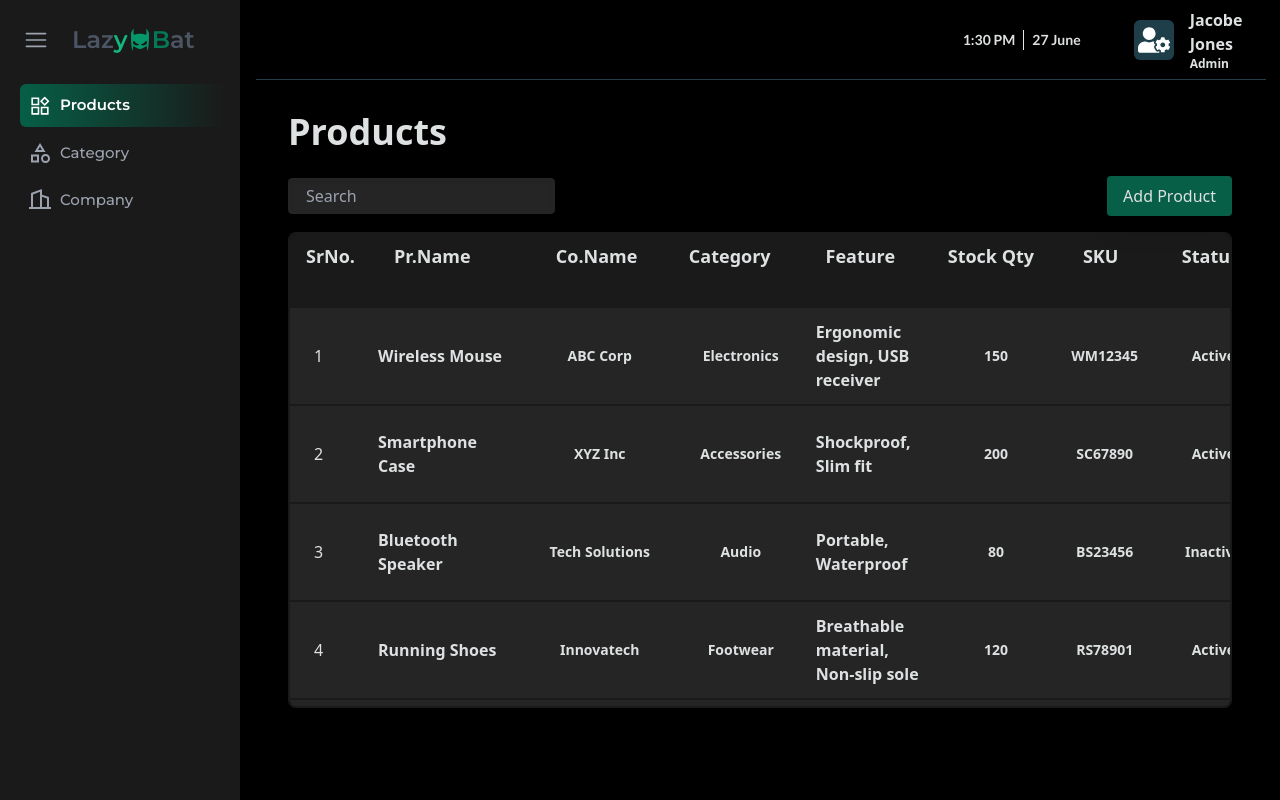
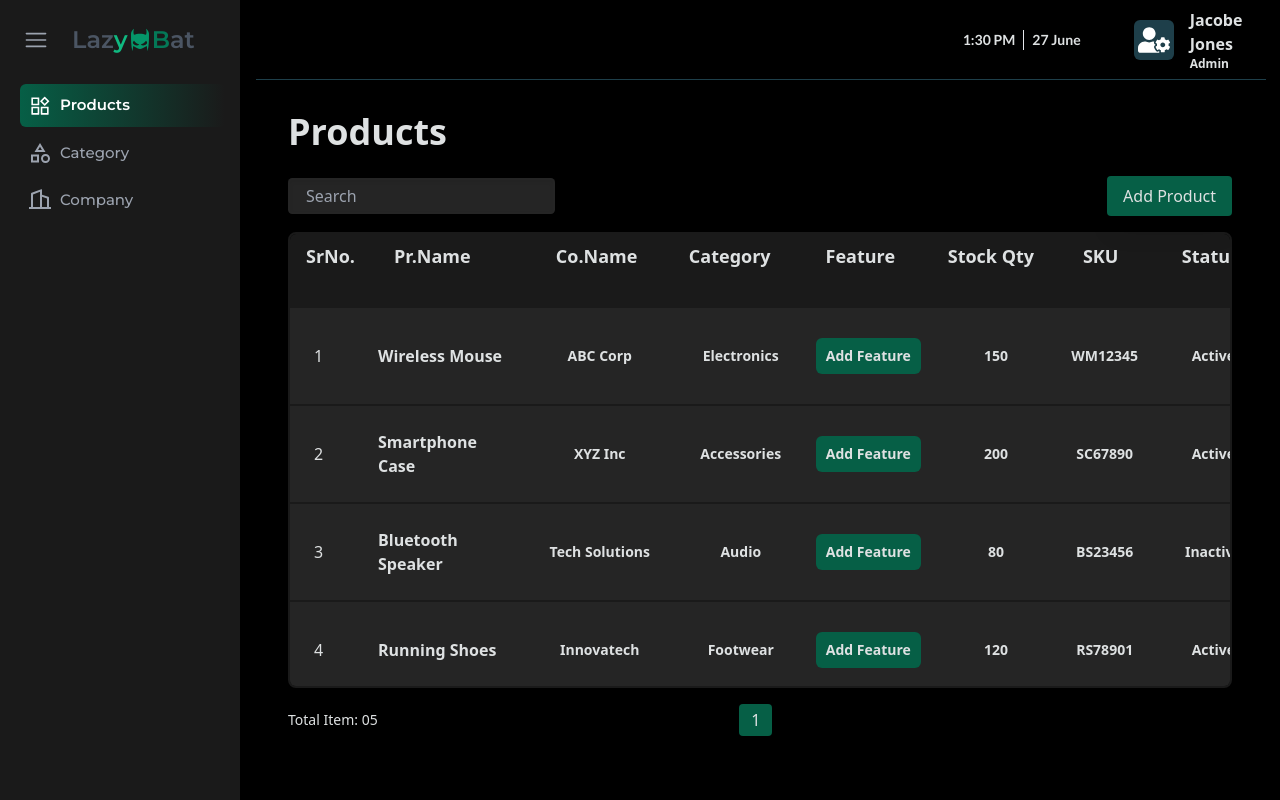
Before and after one commit to Adiya-Web-Dev-community/Lazy-app, a React (Vite) app in the folder admin/: page /products in a window 1280 px wide. Built offline with nearby package versions, Linux system fonts and the light colour scheme; no server answers; sample sign-in values are in the browser's storage.

Commit message:
add pagination to product, company, category

```diff
--- /dev/null
+++ b/admin/src/components/pagination/Pagination.tsx
@@ -0,0 +1,40 @@
+import React from "react";
+
+const Pagination = ({ currentPage, apiData, itemsPerPage, handleClick }) => {
+  //     const itemsPerPage = 5;
+  //   //calculation of page
+  //   const indexOfLastItem = currentPage * itemsPerPage;
+  //   const indexOfFirstItem = indexOfLastItem - itemsPerPage;
+
+  //   const currentProduct = apiData?.slice(indexOfFirstItem, indexOfLastItem);
+
+  //   console.log(currentProduct, "pagination");
+
+  const totalPages = Math.ceil(apiData?.length / itemsPerPage);
+  return (
+    <div className="flex items-center justify-center w-full mt-4">
+      <div className="flex justify-start w-[90%]">
+        <p className="text-[#DEE1E2] text-sm font-medium">
+          <span>Total Item: </span> <span>0{apiData?.length}</span>
+        </p>
+      </div>
+      <div className="flex justify-start w-full">
+        {Array.from({ length: totalPages }, (_, index) => (
+          <button
+            key={index + 1}
+            className={`mx-1 px-3 py-1  rounded  ${
+              currentPage === index + 1
+                ? "bg-emerald-800 text-[#DEE1E2]"
+                : "bg-gray-400"
+            }`}
+            onClick={() => handleClick(index + 1)}
+          >
+            {index + 1}
+          </button>
+        ))}
+      </div>
+    </div>
+  );
+};
+
+export default Pagination;
--- a/admin/src/pages/Category.tsx
+++ b/admin/src/pages/Category.tsx
@@ -1,37 +1,22 @@
-import React, { useState } from "react";
-
 import { IoIosSend } from "react-icons/io";
 
 import { ApiError, ApiResponse } from "../types/apiType";
 
 import { useMutation } from "@tanstack/react-query";
-// import {
-//   CategoryDelet,
-//   CategoryDeletObject,
-//   DeletCategoryData,
-//   DeletCategoryResponse,
-//   DeletElementData,
-// } from "../types/contentType";
 
 import { toast } from "react-toastify";
-import {
-  CategoryDelet,
-  DeletElementData,
-  UniDelet,
-} from "../types/contentType";
+import { DeletElementData, UniDelet } from "../types/contentType";
 import { apiRequest } from "../api/adminApi";
 import { useCategories } from "../hooks/useCategories";
 import CreatCategory from "./CreatCategory";
 import { FiEye } from "react-icons/fi";
 import { useNavigate } from "react-router-dom";
 import ConfirmDeleteModal from "../components/modal/ConfirmDeleteModal";
+import { useState } from "react";
+import Pagination from "../components/pagination/Pagination";
 
 const Category = () => {
   // const [categorysData, setCategoryData] = useState([{ name: "Electronic", _id:"0991" }]);
-
-  // const categoryDataLatest = useSelector(
-  //   (state) => state.category.categoryData
-  // );
 
   const [isCategoryForm, setCategoryForm] = useState({
     creat: false,
@@ -43,10 +28,6 @@ const Category = () => {
     deletElementId: "",
   });
 
-  const [updateData, setUpdateDate] = useState({
-    name: "",
-  });
-
   const categoryHeading = ["Category Name", "Setting", "View"];
 
   const handlingCategory = () => {
@@ -56,18 +37,28 @@ const Category = () => {
     }));
   };
 
-  //   {
-  //     "data": {
-  //         "success": true,
-  //         "message": "Category deleted successfully"
-  //     }
-  // }
-
   const { isPending, isError, data, error, refetch } = useCategories();
 
   console.log(data, error, "category");
 
   const categoryApiData = data?.data?.data;
+
+  const [currentPage, setCurrentPage] = useState(1);
+  const itemsPerPage = 5;
+  //calculation of page
+  const indexOfLastItem = currentPage * itemsPerPage;
+  const indexOfFirstItem = indexOfLastItem - itemsPerPage;
+
+  const currentCategory = categoryApiData?.slice(
+    indexOfFirstItem,
+    indexOfLastItem
+  );
+
+  console.log(currentCategory, "pagination");
+
+  const handleClick = (pageNumber: number) => {
+    setCurrentPage(pageNumber);
+  };
 
   const navigate = useNavigate();
 
@@ -145,7 +136,7 @@ const Category = () => {
   };
 
   const confirmhandler = () => {
-    const deleteObj: CategoryDelet = {
+    const deleteObj: UniDelet = {
       path: `/api/admin/category/${isDeletModal?.deletElementId}`,
     };
 
@@ -226,7 +217,7 @@ const Category = () => {
               ))}
             </section>
 
-            <div className=" h-[400px] overflow-y-auto [&::-webkit-scrollbar]:hidden min-w-[600px] bg-[#252525]">
+            <div className=" h-[380px] overflow-y-auto [&::-webkit-scrollbar]:hidden min-w-[600px] bg-[#252525]">
               {
                 isPending ? (
                   <p className="flex items-center justify-center w-full h-full text-center text-emerald-600">
@@ -237,7 +228,7 @@ const Category = () => {
                     Check Internet connection or Contact to Admin
                   </p>
                 ) : (
-                  categoryApiData?.map((category, i) => (
+                  currentCategory?.map((category, i) => (
                     <section
                       key={i}
                       className="grid items-center gap-6 py-2 pl-6 pr-4 border-t-2 text-[#DEE1E2] border-[#1A1A1A] grid-cols-customeCategory group hover:bg-[#2c2c2c]"
@@ -277,12 +268,35 @@ const Category = () => {
               }
             </div>
           </section>
-          {/* <Pagination
-        paginationInfo={pagination}
-        paginationUpdateds={(value) => setCurrentPage(value)}
-        currentPage={currentPage}
-        pageNumbers={pageArray}
-      /> */}
+          {/* <div className="flex items-center justify-center w-full mt-4">
+            <div className="flex justify-start w-full">
+              <p className="text-[#DEE1E2] text-sm font-medium">
+                <span>Total Item: </span>{" "}
+                <span>0{currentCategory?.length}</span>
+              </p>
+            </div>
+            <div className="flex justify-start w-full">
+              {Array.from({ length: totalPages }, (_, index) => (
+                <button
+                  key={index + 1}
+                  className={`mx-1 px-3 py-1  rounded  ${
+                    currentPage === index + 1
+                      ? "bg-emerald-800 text-[#DEE1E2]"
+                      : "bg-gray-400"
+                  }`}
+                  onClick={() => handleClick(index + 1)}
+                >
+                  {index + 1}
+                </button>
+              ))}
+            </div>
+          </div> */}
+          <Pagination
+            currentPage={currentPage}
+            apiData={categoryApiData}
+            itemsPerPage={itemsPerPage}
+            handleClick={handleClick}
+          />
         </section>
       </section>
     </>
--- a/admin/src/pages/Products.tsx
+++ b/admin/src/pages/Products.tsx
@@ -11,22 +11,27 @@ import {
   productHeadings,
   productsData,
 } from "../components/content_data/contentData";
+import { useState } from "react";
+import Pagination from "../components/pagination/Pagination";
 
 const Products = () => {
   const navigate = useNavigate();
 
-  // const { isPending, isError, data, error, refetch } = useQuery<
-  //   ApiResponse<MenuDataResponse>,
-  //   ApiError
-  // >({
-  //   queryKey: ["menus"],
-  //   queryFn: async () => {
-  //     return await apiRequest<MenuDataResponse>({
-  //       url: "/menus",
-  //       method: "get",
-  //     });
-  //   },
-  // });
+  const [currentPage, setCurrentPage] = useState(1);
+  const itemsPerPage = 5;
+  //calculation of page
+  const indexOfLastItem = currentPage * itemsPerPage;
+  const indexOfFirstItem = indexOfLastItem - itemsPerPage;
+
+  const currentProduct = productsData?.slice(indexOfFirstItem, indexOfLastItem);
+
+  console.log(currentProduct, "pagination");
+
+  // const totalPages = Math.ceil(productsData.length / itemsPerPage);
+
+  const handleClick = (pageNumber: number) => {
+    setCurrentPage(pageNumber);
+  };
 
   const mutation = useMutation<
     ApiResponse<DeletElementData>,
@@ -91,30 +96,13 @@ const Products = () => {
     navigate("/product/form");
   };
 
-  // console.log(data, error, "menus");
-
-  // if (isPending) {
-  //   return <span>Loading...</span>;
-  // }
-
-  // if (isError) {
-  //   return <span>Error: {error.message}</span>;
-  // }
-
-  // const productData = data?.data?.data;
-
-  // console.log(menueData?.[30].ingredient.split(","));
-
   return (
     <section
       className={`  md:pl-0 p-4 h-full rounded-md font-philosopher  mx-auto [&::-webkit-scrollbar]:hidden`}
     >
       <section
-        className={` md:p-8 p-6
-
-h-full
-        border-gray-200
-    rounded-md  font-philosopher max-w-full w-full shadow-md`}
+        className={` md:p-8 p-6 h-full border-gray-200
+    rounded-md  font-philosopher max-w-full w-full shadow-md `}
       >
         <div className="flex items-center mb-2 md:mb-6">
           <h1 className=" text-[28px] font-bold md:text-4xl text-[#DEE1E2]">
@@ -166,8 +154,8 @@ h-full
               </p>
             ))}
           </section>
-          <div className=" h-[400px] overflow-y-auto [&::-webkit-scrollbar]:hidden min-w-[1200px] bg-[#252525]">
-            {productsData?.map((product, i) => (
+          <div className=" h-[380px] overflow-y-auto [&::-webkit-scrollbar]:hidden min-w-[1200px] bg-[#252525]">
+            {currentProduct?.map((product, i) => (
               <section
                 key={i}
                 className="grid items-center gap-6 py-2 pl-6 pr-4 border-t-2  grid-cols-customProduct group text-[#DEE1E2] border-[#1A1A1A] hover:bg-[#2c2c2c]"
@@ -226,9 +214,12 @@ h-full
                     </span>
                   )}
                 </div> */}
-                <span className="flex justify-center ml-2 text-sm font-semibold md:text-base">
-                  {product?.feature}
-                </span>
+                <Link
+                  to={"/"}
+                  className="flex justify-center py-2 ml-2 text-sm font-semibold rounded-md bg-emerald-800"
+                >
+                  Add Feature
+                </Link>
                 {/* <span className="flex justify-center ml-2 text-sm font-semibold md:text-base">
                   ₹ {product?.price}
                 </span> */}
@@ -246,13 +237,13 @@ h-full
                 </span>
                 <div className="grid justify-center gap-2">
                   <button
-                    className="px-3 py-2 text-sm rounded-md bg-emerald-800 hover:bg-emerald-700"
+                    className="px-3 py-2 text-sm font-semibold rounded-md bg-emerald-800 hover:bg-emerald-700"
                     // onClick={() => updateProduct(product)}
                   >
                     Edit
                   </button>
                   <button
-                    className="px-3 py-2 text-sm rounded-md bg-rose-800 hover:bg-rose-700"
+                    className="px-3 py-2 text-sm font-semibold rounded-md bg-rose-800 hover:bg-rose-700"
                     // onClick={() => deletProduct(product._id)}
                   >
                     Delete
@@ -262,12 +253,13 @@ h-full
             ))}
           </div>
         </section>
-        {/* <Pagination
-      paginationInfo={pagination}
-      paginationUpdateds={(value) => setCurrentPage(value)}
-      currentPage={currentPage}
-      pageNumbers={pageArray}
-    /> */}
+
+        <Pagination
+          currentPage={currentPage}
+          apiData={productsData}
+          itemsPerPage={itemsPerPage}
+          handleClick={handleClick}
+        />
       </section>
     </section>
   );
```
Also changed, not shown: admin/src/pages/Companies.tsx (+10 -33 lines).
